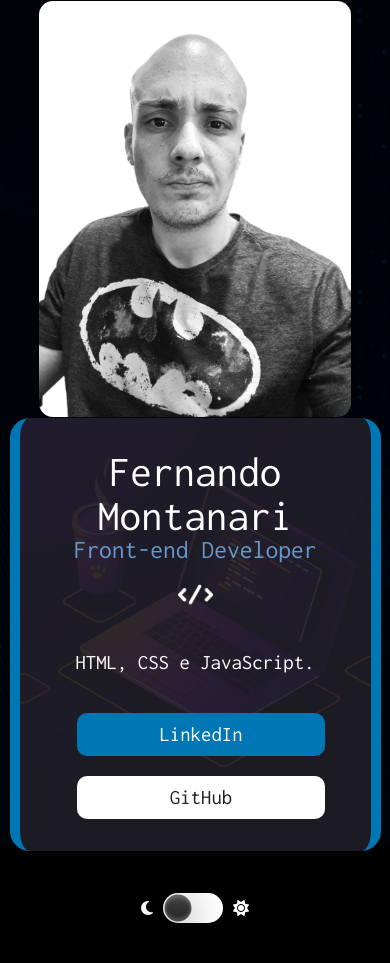
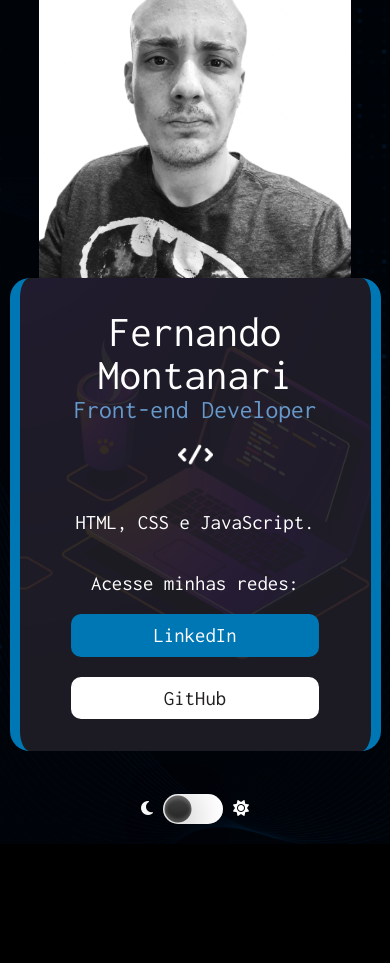
Before and after one commit to FernandoMontanari/pagina-web-html-flexbox-js, a plain HTML site: page index.html in a window 390 px wide. After the commit the page ends 864 px from the top, so only its background shows below. Drawn offline with nearby package versions, Linux system fonts and the light colour scheme.

Commit message:
feat: Mudança de estilo na página

```diff
--- a/index.html
+++ b/index.html
@@ -11,7 +11,9 @@
 </head>
 <body>
     <main class="container">
-            <img class="foto" src="images/fernando-montanari.png" alt="Foto Fernando Montanari" id="foto">
+            <div class="foto_container">
+                <img class="foto_container__foto" src="images/fernando-montanari.png" alt="Foto Fernando Montanari" id="foto">
+            </div>
             <section class="apresentacao" id="txt-bg">
                 <div class="apresentacao__dados">
                     <div>
@@ -26,20 +28,21 @@
                     </div>
                 </div>
                 <div class="apresentacao__links" id="apresentacao-links">
-                    <!-- <a href="#" target="_blank" class="apresentacao__links__portfolio">Portfolio</a> -->
+                    <h2 class="apresentacao__links__titulo_redes" id="titulo-redes">Acesse minhas redes:</h2>
+                    <!-- <a href="#" target="_blank" class="apresentacao__links__portfolio" id="portfolio">Portfolio</a> -->
                     <a href="https://www.linkedin.com/in/fernandomontanari-/" target="_blank" class="apresentacao__links__linkedin" id="linkedin">LinkedIn</a>
                     <a href="https://github.com/FernandoMontanari" target="_blank" class="apresentacao__links__github" id="github">GitHub</a>
                 </div>
             </section>
         </main>
-        <footer>
-            <div class="change_theme">
+            <div class="change_theme" id="change_theme">
                 <span class="moon" id="moon"><i class="fa-solid fa-moon"></i></span>
                 <div class="change_theme__toggle" id="toggle">
                     <i class="change_theme__toggle__indicator" id="indicator"></i>
                 </div>
                 <span class="sun" id="sun"><i class="fa-solid fa-sun"></i></span>
             </div>
+        <footer>
         </footer>
     <script src="js/main.js"></script>
 </body>
--- a/js/main.js
+++ b/js/main.js
@@ -6,11 +6,13 @@ const areaDeAtuacao = document.getElementById('area-de-atuacao');
 const icon = document.getElementById('icon');
 const textoSobre = document.getElementById('texto-sobre');
 const apresentacaoLinks = document.getElementById('apresentacao-links');
+const tituloRedes = document.getElementById('titulo-redes');
+const portfolio = document.getElementById('portfolio');
 const linkedin = document.getElementById('linkedin');
 const github = document.getElementById('github');
 const sun = document.getElementById('sun');
 const moon = document.getElementById('moon');
-const footer = document.querySelector('footer');
+const changeTheme = document.getElementById('change_theme');
 
 function onLoad() {
     setTimeout(() =>  foto.style.opacity = '1' , 500);
@@ -26,12 +28,10 @@ function onLoad() {
     }, 2500);
     setTimeout(() =>  textoSobre.style.opacity = '1' , 3000);
     setTimeout(() => {
-        linkedin.style.opacity = '1'
-        linkedin.style.top = '0'
-        github.style.opacity = '1'
-        github.style.top = '0'
+        apresentacaoLinks.style.top = '0'
+        apresentacaoLinks.style.opacity = '1'
     }, 3500);
-    setTimeout(() =>  footer.style.opacity = '1' , 4000);
+    setTimeout(() =>  changeTheme.style.opacity = '1' , 4000);
 }
 
 
@@ -48,6 +48,8 @@ toggle.onclick = () => {
     areaDeAtuacao.classList.toggle('active')
     icon.classList.toggle('active')
     apresentacaoLinks.classList.toggle('active')
+    tituloRedes.classList.toggle('active')
+    portfolio.classList.toggle('active')
     linkedin.classList.toggle('active')
     github.classList.toggle('active')
     sun.classList.toggle('active')
--- a/style/style.css
+++ b/style/style.css
@@ -1,4 +1,8 @@
 @import url('https://fonts.googleapis.com/css2?family=Inconsolata:wght@400;700&display=swap');
+
+html {
+
+}
 
 body {
     background-color: #000000;
@@ -36,19 +40,19 @@ main {
     align-items: center;
 }
 
-.foto, .apresentacao, .apresentacao__dados__nome, .apresentacao__dados__atuacao_area, .apresentacao__dados__atuacao_icon, .apresentacao__dados__texto_sobre, .apresentacao__links__linkedin, .apresentacao__links__github {
+.foto_container__foto, .apresentacao, .apresentacao__dados__nome, .apresentacao__dados__atuacao_area, .apresentacao__dados__atuacao_icon, .apresentacao__dados__texto_sobre,.apresentacao__links {
     opacity: 0;
     transition: 0.5s;
 }
 
-.foto {
+.foto_container__foto {
     z-index: 1;
     position: relative;
     border:1px solid transparent;
     border-radius: 15px;
 }
 
-.foto.active {
+.foto_container__foto.active {
     border:1px solid #000;
 }
 
@@ -62,8 +66,8 @@ main {
     border-radius: 0 20px 20px 0;
     display: flex;
     flex-direction: column;
-    gap:70px;
-    padding: 10em 3em;
+    gap: 50px;
+    padding: 5em 3em;
     margin-left: -451px;
 }
 
@@ -118,7 +122,21 @@ main {
 
 .apresentacao__links {
     display: flex;
+    flex-direction: column;
     justify-content: space-between;
+    align-items: center;
+    position: relative;
+    gap: 20px;
+    top: 50px;
+    opacity: 0;
+}
+
+.apresentacao__links__titulo_redes {
+    font-size: 1.3em;
+}
+
+.apresentacao__links__titulo_redes.active {
+    color: #000;
 }
 
 .apresentacao__links a {
@@ -131,6 +149,7 @@ main {
     font-size: 1.3rem;
     border: 1px solid transparent;
     transition: 0.2s;
+    width: 60%;
 }
 
 .apresentacao__links__portfolio {
@@ -138,18 +157,19 @@ main {
     color: #000000;
 }
 
+.apresentacao__links__portfolio.active {
+    background-color: #211F1F;
+    color: #FFFFFF;
+}
+
 .apresentacao__links__linkedin {
     background-color: #0077B5;
     color: #FFF;
-    top: 50px;
-    position: relative;
 }
 
 .apresentacao__links__github {
     background-color: #FFFFFF;
     color: #211F1F;
-    top: 50px;
-    position: relative;
 }
 
 .apresentacao__links__github.active {
@@ -168,11 +188,7 @@ main {
 }
 
 footer {
-    opacity: 0;
-    transition: 0.2s;
-    position: absolute;
-    top: 20px;
-    right: 20px;
+
 }
 
 .change_theme__toggle {
@@ -197,6 +213,11 @@ footer {
 }
 
 .change_theme {
+    opacity: 0;
+    transition: 0.2s;
+    position: absolute;
+    top: 20px;
+    right: 20px;
     display: flex;
     align-items: center;
     justify-content: space-between;
@@ -240,15 +261,21 @@ footer {
 
 @media only screen and (max-width: 949px) {
 
+    .foto_container {
+        overflow: hidden;
+        height: 340px;
+        text-align: center;
+    }
+
     body {
-        justify-content: flex-start;
+        justify-content: center;
     }
 
     .container {
         flex-direction: column;
     }
 
-    .foto {
+    .foto_container__foto {
         width: 80%;
     }
 
@@ -287,7 +314,11 @@ footer {
         gap: 20px;
     }
 
-    footer {
+    .apresentacao__links a {
+        width: 100%;
+    }
+
+    .change_theme {
         padding-bottom:40px;
         position: relative;
         top: 0;
```
